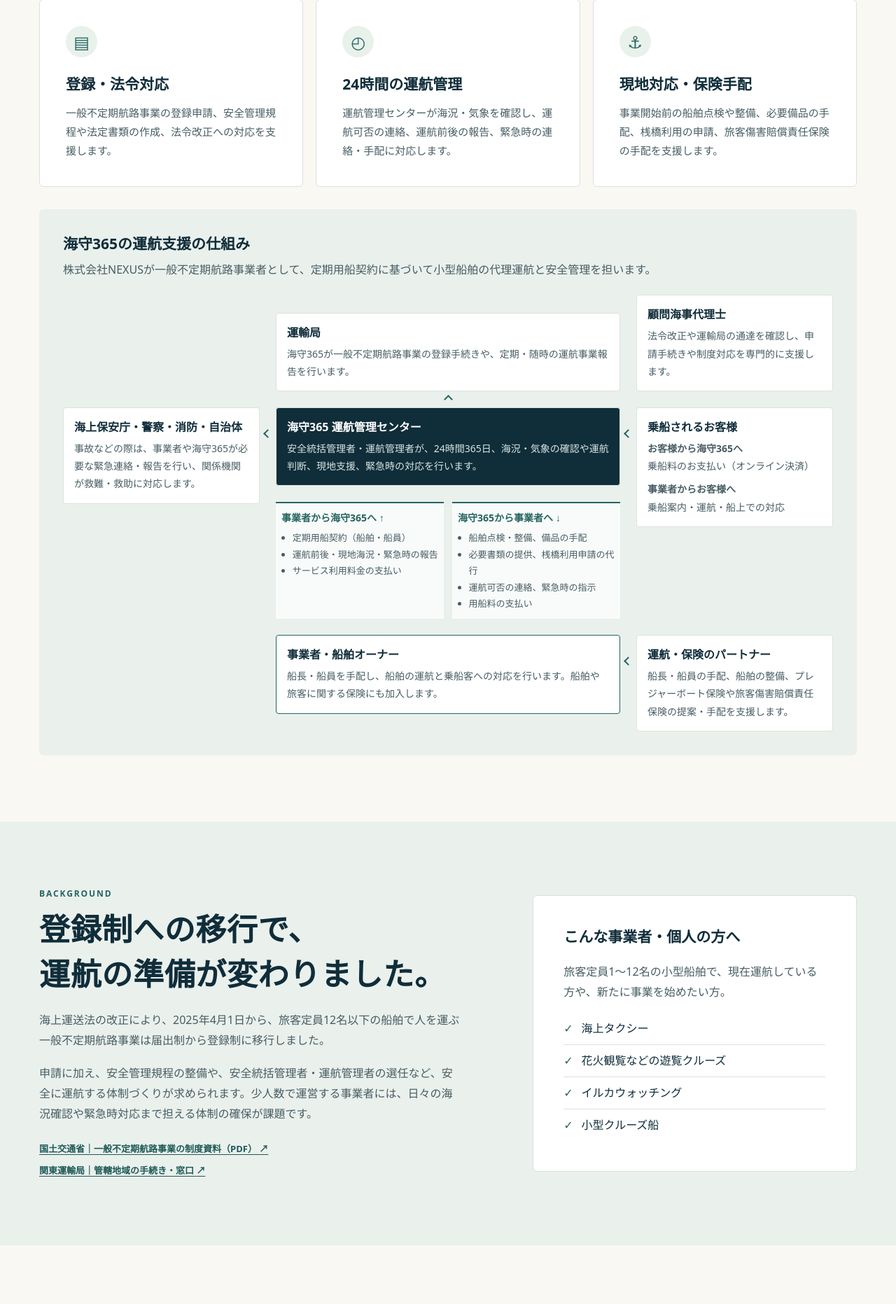
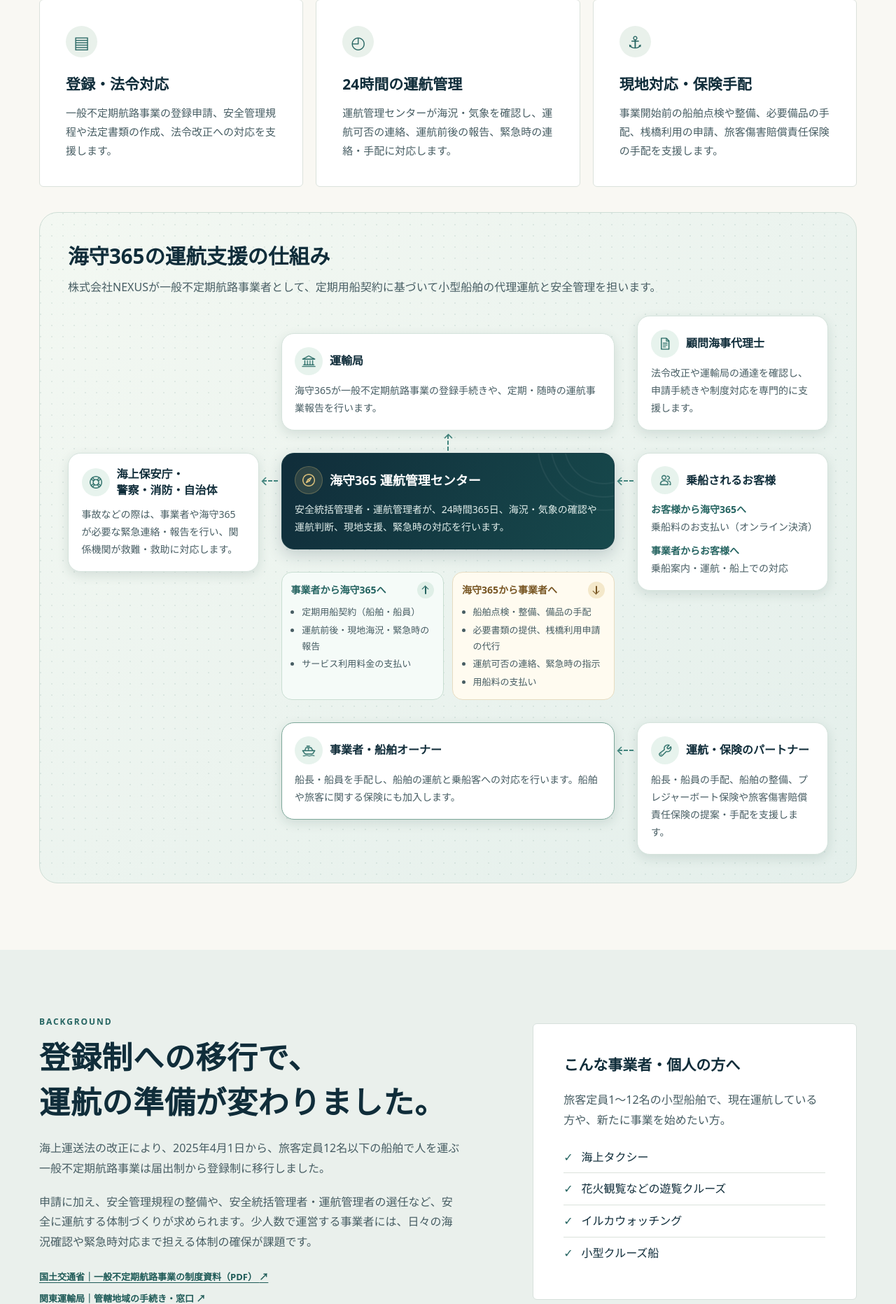
Before and after one commit to hiroshit924/umi365, a WordPress theme: template wp-content/themes/umimori365/front-page.php in a window 1280 px wide. Shown: the part 1027-2890 px from the top of the page at 70% size. Run offline with PHP 8.4 and a stand-in for WordPress, Linux system fonts and the light colour scheme; the site name, menu and one post (Sample post) are stand-ins, and other content is empty; some libraries are stand-ins or nearby versions.

Commit message:
Polish the operations diagram with icons and styled arrows

```diff
--- a/wp-content/themes/umimori365/style.css
+++ b/wp-content/themes/umimori365/style.css
@@ -1,7 +1,7 @@
 /*
 Theme Name: 海守365
 Description: 小型船舶の安全運航管理サービス 海守365の公式サイト用テーマ。
-Version: 1.1.1
+Version: 1.1.2
 Text Domain: umimori365
 */
 :root {
@@ -74,12 +74,17 @@ h3 { font-size: 21px; line-height: 1.5; }
 .service-icon { display: grid; place-items: center; width: 45px; height: 45px; border-radius: 50%; color: var(--teal); background: #e9f1eb; font-size: 24px; margin-bottom: 23px; }
 .service-card p, .flow-grid p { font-size: 15px; margin-top: 12px; }
 .service-diagram {
-	margin: 32px 0 0;
-	padding: clamp(18px, 3vw, 34px);
-	background: #eaf0ec;
-	border-radius: 6px;
+	--diagram-route: #43857e;
+	margin: 36px 0 0;
+	padding: clamp(18px, 3.25vw, 40px);
+	border: 1px solid #cfded6;
+	border-radius: 26px;
+	background:
+		radial-gradient(circle at 1px 1px, #46786b1c 1px, transparent 1.15px) 0 0 / 16px 16px,
+		linear-gradient(137deg, #f3f8f2, #e4efeb);
 }
-.service-diagram figcaption p { color: var(--muted); margin-top: 6px; }
+.service-diagram figcaption h3 { font-size: clamp(21px, 2.3vw, 30px); }
+.service-diagram figcaption p { max-width: 55em; margin-top: 8px; color: var(--muted); }
 .operations-map {
 	display: grid;
 	grid-template-columns: minmax(0, 1fr) minmax(0, 1.75fr) minmax(0, 1fr);
@@ -88,28 +93,100 @@ h3 { font-size: 21px; line-height: 1.5; }
 		"emergency center passengers"
 		"emergency exchange passengers"
 		". owner partners";
-	gap: 23px;
+	gap: 32px;
 	align-items: start;
-	margin-top: 22px;
+	margin-top: 26px;
 }
-.operations-node { padding: 15px; border: 1px solid var(--line); border-radius: 4px; background: #fff; }
-.operations-node h4 { line-height: 1.5; }
-.operations-node p, .operations-node dl { margin: 6px 0 0; color: var(--muted); font-size: 14px; }
-.operations-node dt { font-weight: 700; }
+.operations-node {
+	position: relative;
+	padding: clamp(14px, 1.45vw, 20px);
+	border: 1px solid #d5e3dc;
+	border-radius: 18px;
+	background: #fff;
+	box-shadow: 0 5px 16px #143f3520;
+}
+.operations-node h4 { display: flex; align-items: center; gap: 10px; line-height: 1.45; }
+.operations-phrase { white-space: nowrap; }
+.operations-icon {
+	display: grid;
+	flex: 0 0 40px;
+	place-items: center;
+	width: 40px;
+	height: 40px;
+	border-radius: 50%;
+	background: #e7f3ed;
+}
+.operations-icon img { width: 24px; height: 24px; }
+.operations-node p, .operations-node dl { margin: 9px 0 0; color: var(--muted); font-size: 14px; }
+.operations-node dt { color: var(--teal); font-weight: 700; }
 .operations-node dd { margin: 0; }
 .operations-node dl div + div { margin-top: 8px; }
-.operations-center { grid-area: center; position: relative; background: var(--navy); color: #fff; }
-.operations-center p { color: #d7e6e2; }
+.operations-center {
+	grid-area: center;
+	border-color: #173b44;
+	background:
+		radial-gradient(circle at 97% -10%, transparent 55px, #ffffff0e 56px 57px, transparent 58px 74px, #ffffff0e 75px 76px, transparent 77px 93px, #ffffff0e 94px 95px, transparent 96px),
+		linear-gradient(118deg, #102d3a, #17494c);
+	color: #fff;
+	box-shadow: 0 8px 22px #102d3a30;
+}
+.operations-center h4 { font-size: 18px; }
+.operations-center .operations-icon { background: #f0ce8121; box-shadow: inset 0 0 0 1px #f0ce8140; }
+.operations-center p { color: #e1eeeb; }
 .operations-regulator { grid-area: regulator; align-self: end; }
 .operations-emergency { grid-area: emergency; }
 .operations-advisor { grid-area: advisor; }
-.operations-owner { grid-area: owner; border-color: var(--teal); }
+.operations-owner { grid-area: owner; border-color: #7da89a; }
 .operations-passengers { grid-area: passengers; }
 .operations-partners { grid-area: partners; }
-.operations-exchange { grid-area: exchange; display: grid; grid-template-columns: repeat(2, minmax(0, 1fr)); gap: 12px; }
-.operations-exchange div { border-top: 2px solid var(--teal); padding: 10px 8px; background: #f9fbfa; }
-.operations-exchange h4 { font-size: 14px; line-height: 1.5; color: var(--teal); }
-.operations-exchange ul { padding-left: 1.2em; margin: 7px 0 0; color: var(--muted); font-size: 13px; }
+.operations-exchange {
+	grid-area: exchange;
+	display: grid;
+	grid-template-columns: repeat(2, minmax(0, 1fr));
+	gap: 12px;
+}
+.operations-exchange > div {
+	padding: 13px;
+	border: 1px solid #c9ded2;
+	border-radius: 15px;
+	background: #f5fbf8;
+}
+.operations-exchange > div:last-child { border-color: #e7dcc1; background: #fffbf0; }
+.operations-exchange h4 { display: flex; align-items: center; gap: 7px; font-size: 14px; line-height: 1.45; color: var(--teal); }
+.operations-exchange > div:last-child h4 { color: #775522; }
+.operations-exchange ul { padding-left: 1.2em; margin: 8px 0 0; color: var(--muted); font-size: 13px; }
+.operations-exchange li + li { margin-top: 2px; }
+.operations-direction {
+	display: grid;
+	position: relative;
+	flex: 0 0 24px;
+	place-items: center;
+	width: 24px;
+	height: 24px;
+	margin-left: auto;
+	border-radius: 50%;
+	background: #dfefe7;
+}
+.operations-direction-down { background: #f4e8ca; transform: rotate(180deg); }
+.operations-direction::before {
+	content: "";
+	position: absolute;
+	top: 7px;
+	width: 1.5px;
+	height: 11px;
+	border-radius: 2px;
+	background: currentColor;
+}
+.operations-direction::after {
+	content: "";
+	position: absolute;
+	top: 7px;
+	width: 7px;
+	height: 7px;
+	border-top: 1.5px solid;
+	border-left: 1.5px solid;
+	transform: rotate(45deg);
+}
 .background, .faq { background: #eaf0ec; }
 .faq-list { max-width: 820px; margin-top: 18px; }
 .faq-list > div { padding: 18px 0; border-top: 1px solid #b9cbc3; }
@@ -149,22 +226,45 @@ h3 { font-size: 21px; line-height: 1.5; }
 .operator-details > div { display: flex; flex-wrap: wrap; column-gap: 9px; }
 .operator-details dt { font-weight: 700; }
 .operator-details dd { margin: 0; overflow-wrap: anywhere; }
-@media (min-width: 901px) {
-	.operations-node { position: relative; }
-	.operations-center::before, .operations-emergency::after, .operations-passengers::before, .operations-partners::before {
+@media (min-width: 981px) {
+	.operations-center::before, .operations-center::after,
+	.operations-emergency::before, .operations-emergency::after,
+	.operations-passengers::before, .operations-passengers::after,
+	.operations-partners::before, .operations-partners::after {
 		content: "";
 		position: absolute;
+		pointer-events: none;
+	}
+	.operations-center::before {
+		top: -27px;
+		left: calc(50% - 1px);
+		height: 23px;
+		border-left: 2px dashed var(--diagram-route);
+	}
+	.operations-center::after, .operations-emergency::after,
+	.operations-passengers::after, .operations-partners::after {
 		width: 9px;
 		height: 9px;
-		border-top: 2px solid var(--teal);
-		border-left: 2px solid var(--teal);
+		border-top: 2px solid var(--diagram-route);
+		border-left: 2px solid var(--diagram-route);
+		border-radius: 1px;
 	}
-	.operations-center::before { top: -17px; left: calc(50% - 4px); transform: rotate(45deg); }
-	.operations-emergency::after, .operations-passengers::before, .operations-partners::before { top: 32px; transform: rotate(-45deg); }
-	.operations-emergency::after { right: -17px; }
-	.operations-passengers::before, .operations-partners::before { left: -17px; }
+	.operations-center::after { top: -27px; left: calc(50% - 4px); transform: rotate(45deg); }
+	.operations-emergency::before, .operations-passengers::before, .operations-partners::before {
+		top: 38px;
+		width: 22px;
+		border-top: 2px dashed var(--diagram-route);
+	}
+	.operations-emergency::before { right: -28px; }
+	.operations-passengers::before, .operations-partners::before { left: -28px; }
+	.operations-emergency::after, .operations-passengers::after, .operations-partners::after {
+		top: 35px;
+		transform: rotate(-45deg);
+	}
+	.operations-emergency::after { right: -15px; }
+	.operations-passengers::after, .operations-partners::after { left: -28px; }
 }
-@media (max-width: 900px) {
+@media (max-width: 980px) {
 	.operations-map {
 		grid-template-columns: repeat(2, minmax(0, 1fr));
 		grid-template-areas:
@@ -173,8 +273,9 @@ h3 { font-size: 21px; line-height: 1.5; }
 			"owner passengers"
 			"regulator emergency"
 			"advisor partners";
-		gap: 12px;
+		gap: 14px;
 	}
+	.operations-regulator { align-self: start; }
 }
 @media (max-width: 880px) {
 	.container { width: calc(100% - 56px); }
@@ -182,7 +283,8 @@ h3 { font-size: 21px; line-height: 1.5; }
 	.background-grid { grid-template-columns: 1.15fr 1fr; }
 }
 @media (max-width: 670px) {
-	.operations-map, .operations-exchange { display: flex; flex-direction: column; gap: 10px; }
+	.service-diagram { border-radius: 20px; }
+	.operations-map, .operations-exchange { display: flex; flex-direction: column; gap: 12px; }
 	.operations-map > *, .operations-exchange > * { width: 100%; }
 	.container { width: calc(100% - 36px); }
 	.header-inner { min-height: 66px; flex-wrap: wrap; gap: 0 13px; padding-top: 9px; }
--- a/wp-content/themes/umimori365/template-parts/operations-chart.php
+++ b/wp-content/themes/umimori365/template-parts/operations-chart.php
@@ -1,3 +1,4 @@
+<?php $icon_dir = get_theme_file_uri( '/assets/operations-icons/' ); ?>
 <figure class="service-diagram" id="operations-chart" aria-labelledby="diagram-title">
 	<figcaption>
 		<h3 id="diagram-title">海守365の運航支援の仕組み</h3>
@@ -6,13 +7,16 @@
 
 	<div class="operations-map">
 		<section class="operations-node operations-center" aria-labelledby="center-title">
-			<h4 id="center-title">海守365 運航管理センター</h4>
+			<h4 id="center-title">
+				<span class="operations-icon"><img src="<?php echo esc_url( $icon_dir . 'center.png' ); ?>" alt="" width="24" height="24" loading="lazy" decoding="async"></span>
+				<span>海守365 運航管理センター</span>
+			</h4>
 			<p>安全統括管理者・運航管理者が、24時間365日、海況・気象の確認や運航判断、現地支援、緊急時の対応を行います。</p>
 		</section>
 
 		<div class="operations-exchange" role="group" aria-label="事業者と海守365のやり取り">
 			<div>
-				<h4>事業者から海守365へ <span aria-hidden="true">↑</span></h4>
+				<h4>事業者から海守365へ <span class="operations-direction operations-direction-up" aria-hidden="true"></span></h4>
 				<ul>
 					<li>定期用船契約（船舶・船員）</li>
 					<li>運航前後・現地海況・緊急時の報告</li>
@@ -20,7 +24,7 @@
 				</ul>
 			</div>
 			<div>
-				<h4>海守365から事業者へ <span aria-hidden="true">↓</span></h4>
+				<h4>海守365から事業者へ <span class="operations-direction operations-direction-down" aria-hidden="true"></span></h4>
 				<ul>
 					<li>船舶点検・整備、備品の手配</li>
 					<li>必要書類の提供、桟橋利用申請の代行</li>
@@ -31,12 +35,18 @@
 		</div>
 
 		<section class="operations-node operations-owner" aria-labelledby="owner-title">
-			<h4 id="owner-title">事業者・船舶オーナー</h4>
+			<h4 id="owner-title">
+				<span class="operations-icon"><img src="<?php echo esc_url( $icon_dir . 'owner.png' ); ?>" alt="" width="24" height="24" loading="lazy" decoding="async"></span>
+				<span>事業者・船舶オーナー</span>
+			</h4>
 			<p>船長・船員を手配し、船舶の運航と乗船客への対応を行います。船舶や旅客に関する保険にも加入します。</p>
 		</section>
 
 		<section class="operations-node operations-passengers" aria-labelledby="passengers-title">
-			<h4 id="passengers-title">乗船されるお客様</h4>
+			<h4 id="passengers-title">
+				<span class="operations-icon"><img src="<?php echo esc_url( $icon_dir . 'passengers.png' ); ?>" alt="" width="24" height="24" loading="lazy" decoding="async"></span>
+				<span>乗船されるお客様</span>
+			</h4>
 			<dl>
 				<div><dt>お客様から海守365へ</dt><dd>乗船料のお支払い（オンライン決済）</dd></div>
 				<div><dt>事業者からお客様へ</dt><dd>乗船案内・運航・船上での対応</dd></div>
@@ -44,22 +54,34 @@
 		</section>
 
 		<section class="operations-node operations-regulator" aria-labelledby="regulator-title">
-			<h4 id="regulator-title">運輸局</h4>
+			<h4 id="regulator-title">
+				<span class="operations-icon"><img src="<?php echo esc_url( $icon_dir . 'regulator.png' ); ?>" alt="" width="24" height="24" loading="lazy" decoding="async"></span>
+				<span>運輸局</span>
+			</h4>
 			<p>海守365が一般不定期航路事業の登録手続きや、定期・随時の運航事業報告を行います。</p>
 		</section>
 
 		<section class="operations-node operations-emergency" aria-labelledby="emergency-title">
-			<h4 id="emergency-title">海上保安庁・警察・消防・自治体</h4>
+			<h4 id="emergency-title">
+				<span class="operations-icon"><img src="<?php echo esc_url( $icon_dir . 'emergency.png' ); ?>" alt="" width="24" height="24" loading="lazy" decoding="async"></span>
+				<span><span class="operations-phrase">海上保安庁・</span><wbr><span class="operations-phrase">警察・消防・</span><wbr>自治体</span>
+			</h4>
 			<p>事故などの際は、事業者や海守365が必要な緊急連絡・報告を行い、関係機関が救難・救助に対応します。</p>
 		</section>
 
 		<section class="operations-node operations-advisor" aria-labelledby="advisor-title">
-			<h4 id="advisor-title">顧問海事代理士</h4>
+			<h4 id="advisor-title">
+				<span class="operations-icon"><img src="<?php echo esc_url( $icon_dir . 'advisor.png' ); ?>" alt="" width="24" height="24" loading="lazy" decoding="async"></span>
+				<span>顧問海事代理士</span>
+			</h4>
 			<p>法令改正や運輸局の通達を確認し、申請手続きや制度対応を専門的に支援します。</p>
 		</section>
 
 		<section class="operations-node operations-partners" aria-labelledby="partners-title">
-			<h4 id="partners-title">運航・保険のパートナー</h4>
+			<h4 id="partners-title">
+				<span class="operations-icon"><img src="<?php echo esc_url( $icon_dir . 'partners.png' ); ?>" alt="" width="24" height="24" loading="lazy" decoding="async"></span>
+				<span>運航・保険のパートナー</span>
+			</h4>
 			<p>船長・船員の手配、船舶の整備、プレジャーボート保険や旅客傷害賠償責任保険の提案・手配を支援します。</p>
 		</section>
 	</div>
```
Also changed, not shown: README.md, wp-content/themes/umimori365/assets/operations-icons/advisor.png (added), wp-content/themes/umimori365/assets/operations-icons/center.png (added), wp-content/themes/umimori365/assets/operations-icons/emergency.png (added), wp-content/themes/umimori365/assets/operations-icons/owner.png (added), wp-content/themes/umimori365/assets/operations-icons/partners.png (added), wp-content/themes/umimori365/assets/operations-icons/passengers.png (added), wp-content/themes/umimori365/assets/operations-icons/regulator.png (added), 1 other file.
